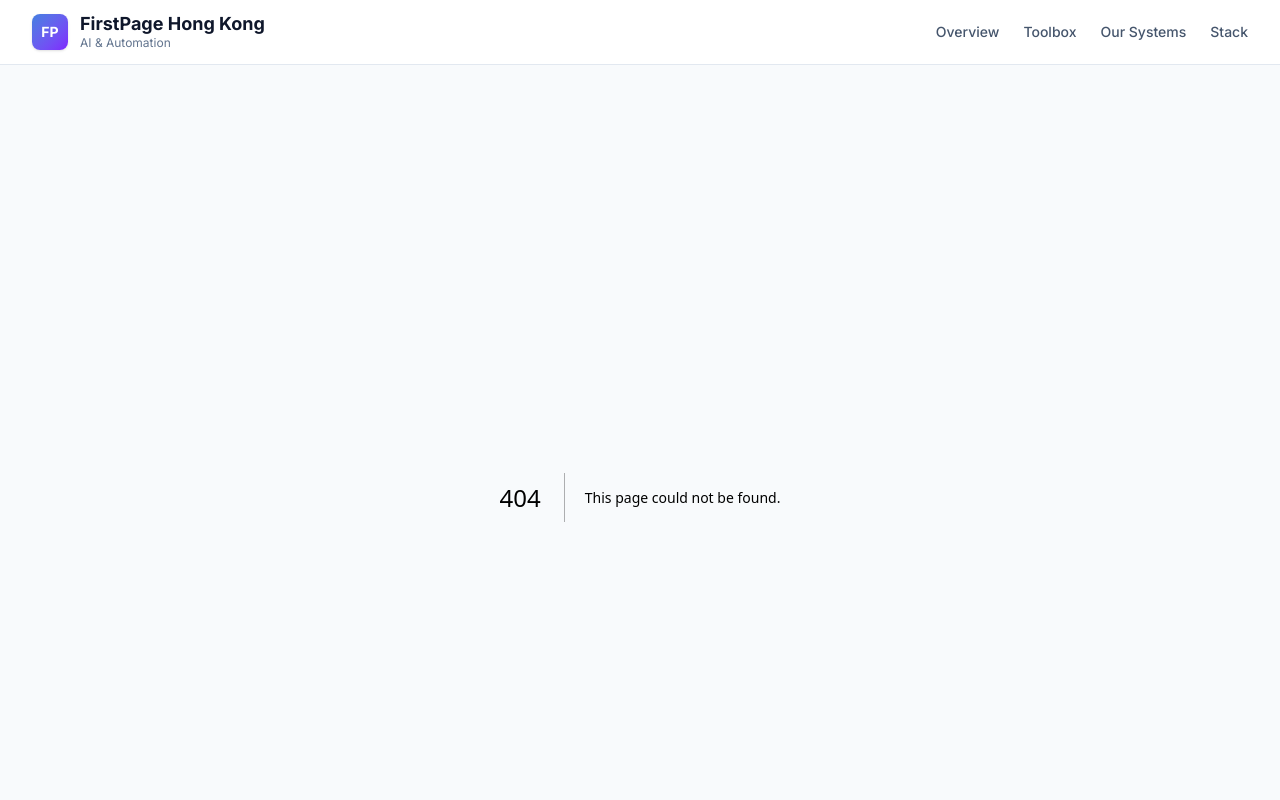
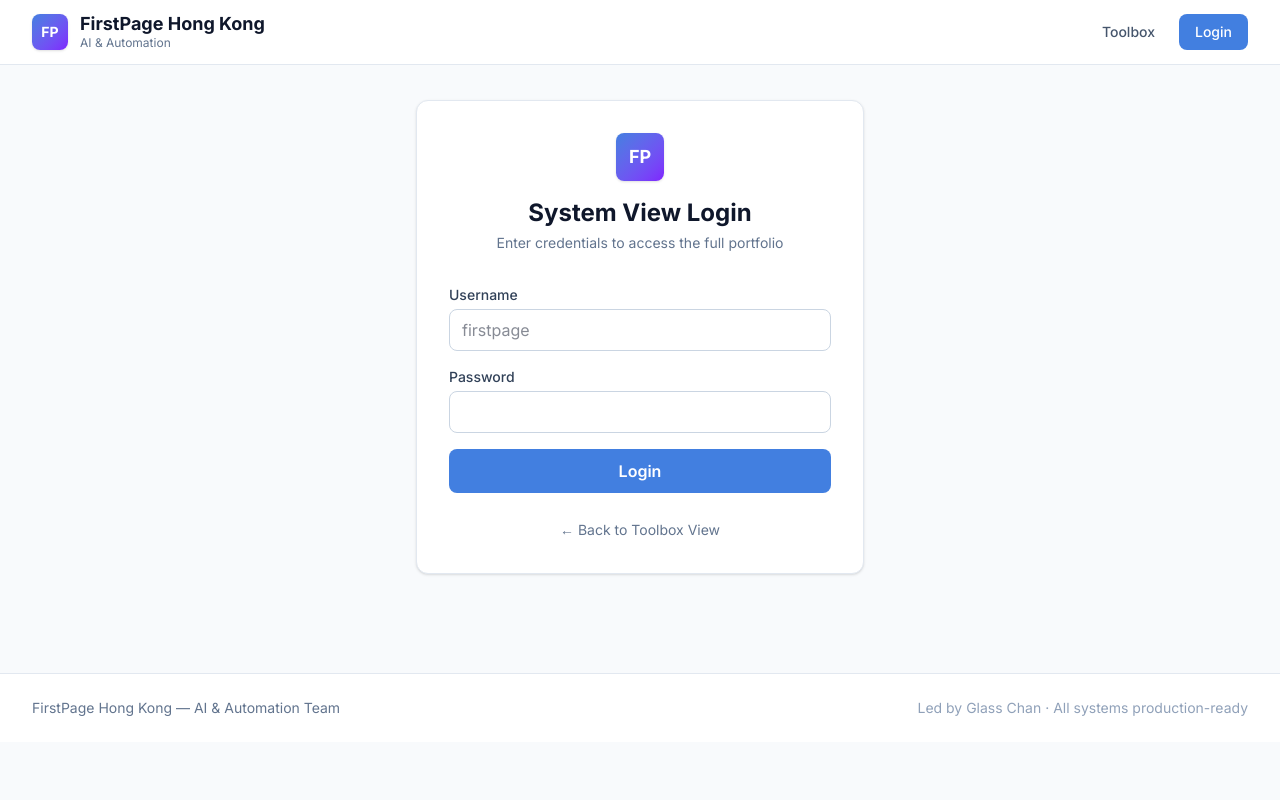
Before and after one commit to FirstPage-Glass/fp-toolbox, a Next.js app: page /login in a window 1280 px wide. Before the commit this address had no page. Shown: the top 800 px of the page. Built offline with nearby package versions, Linux system fonts and the light colour scheme.

Commit message:
feat: Basic Auth + cookie auth coexist — Basic Auth outer gate, cookie auth for view switching

```diff
--- /dev/null
+++ b/app/api/login/route.ts
@@ -0,0 +1,25 @@
+import { NextResponse } from "next/server";
+
+const VALID_USER = process.env.AUTH_USER || "firstpage";
+const VALID_PASS = process.env.AUTH_PASS || "TYRRs61MwW7vWR1M2i6EFJB9HCL7t5Eu";
+
+export async function POST(request: Request) {
+  const { username, password } = await request.json();
+
+  if (username === VALID_USER && password === VALID_PASS) {
+    const response = NextResponse.json({ success: true });
+    response.cookies.set("fp-auth", "authenticated", {
+      httpOnly: false,
+      secure: process.env.NODE_ENV === "production",
+      sameSite: "strict",
+      maxAge: 60 * 60 * 24 * 7,
+      path: "/",
+    });
+    return response;
+  }
+
+  return NextResponse.json(
+    { success: false, message: "Invalid credentials" },
+    { status: 401 }
+  );
+}
--- /dev/null
+++ b/app/api/logout/route.ts
@@ -0,0 +1,10 @@
+import { NextResponse } from "next/server";
+
+export async function POST() {
+  const response = NextResponse.json({ success: true });
+  response.cookies.set("fp-auth", "", {
+    maxAge: 0,
+    path: "/",
+  });
+  return response;
+}
--- a/app/components/NavBar.tsx
+++ b/app/components/NavBar.tsx
@@ -2,19 +2,40 @@
 
 import Link from "next/link";
 import { usePathname } from "next/navigation";
+import { useEffect, useState } from "react";
+
+function getAuthCookie() {
+  if (typeof document === "undefined") return null;
+  return document.cookie
+    .split("; ")
+    .find((row) => row.startsWith("fp-auth="))
+    ?.split("=")[1];
+}
 
 export default function NavBar() {
+  const [mounted, setMounted] = useState(false);
   const pathname = usePathname();
+
+  useEffect(() => {
+    const timer = setTimeout(() => setMounted(true), 0);
+    return () => clearTimeout(timer);
+  }, []);
+
+  const isLoggedIn = mounted && getAuthCookie() === "authenticated";
 
   const linkClass = (href: string) =>
     `text-sm font-medium transition-colors ${
-      pathname === href
-        ? "text-fp-500"
-        : "text-slate-600 hover:text-fp-500"
+      pathname === href ? "text-fp-500" : "text-slate-600 hover:text-fp-500"
     }`;
+
+  if (!mounted) {
+    return <nav className="hidden md:flex items-center gap-6" />;
+  }
 
   return (
     <nav className="hidden md:flex items-center gap-6">
+      {isLoggedIn ? (
+        <>
           <Link href="/" className={linkClass("/")}>
             Overview
           </Link>
@@ -27,6 +48,29 @@ export default function NavBar() {
           <Link href="/architecture" className={linkClass("/architecture")}>
             Stack
           </Link>
+          <button
+            onClick={async () => {
+              await fetch("/api/logout", { method: "POST" });
+              window.location.href = "/toolbox";
+            }}
+            className="text-sm font-medium text-slate-500 hover:text-red-500 transition-colors"
+          >
+            Logout
+          </button>
+        </>
+      ) : (
+        <>
+          <Link href="/toolbox" className={linkClass("/toolbox")}>
+            Toolbox
+          </Link>
+          <Link
+            href="/login"
+            className="text-sm font-medium px-4 py-2 bg-fp-500 hover:bg-fp-600 text-white rounded-lg transition-colors"
+          >
+            Login
+          </Link>
+        </>
+      )}
     </nav>
   );
 }
--- /dev/null
+++ b/app/login/page.tsx
@@ -0,0 +1,119 @@
+"use client";
+
+import { useState } from "react";
+import { useRouter } from "next/navigation";
+
+export default function LoginPage() {
+  const [username, setUsername] = useState("");
+  const [password, setPassword] = useState("");
+  const [error, setError] = useState("");
+  const [loading, setLoading] = useState(false);
+  const router = useRouter();
+
+  const handleSubmit = async (e: React.FormEvent) => {
+    e.preventDefault();
+    setError("");
+    setLoading(true);
+
+    try {
+      const res = await fetch("/api/login", {
+        method: "POST",
+        headers: { "Content-Type": "application/json" },
+        body: JSON.stringify({ username, password }),
+      });
+
+      const data = await res.json();
+
+      if (data.success) {
+        router.push("/");
+        router.refresh();
+      } else {
+        setError(data.message || "Invalid credentials");
+      }
+    } catch {
+      setError("Something went wrong. Please try again.");
+    } finally {
+      setLoading(false);
+    }
+  };
+
+  return (
+    <div className="min-h-[60vh] flex items-center justify-center">
+      <div className="w-full max-w-md">
+        <div className="bg-white rounded-xl shadow-sm border border-slate-200 p-8">
+          <div className="text-center mb-8">
+            <div className="w-12 h-12 bg-gradient-to-br from-fp-500 to-violet-600 rounded-lg flex items-center justify-center shadow-sm mx-auto mb-4">
+              <span className="text-white font-bold text-lg">FP</span>
+            </div>
+            <h1 className="text-2xl font-bold text-slate-900">
+              System View Login
+            </h1>
+            <p className="text-sm text-slate-500 mt-1">
+              Enter credentials to access the full portfolio
+            </p>
+          </div>
+
+          <form onSubmit={handleSubmit} className="space-y-4">
+            <div>
+              <label
+                htmlFor="username"
+                className="block text-sm font-medium text-slate-700 mb-1"
+              >
+                Username
+              </label>
+              <input
+                id="username"
+                type="text"
+                value={username}
+                onChange={(e) => setUsername(e.target.value)}
+                className="w-full px-3 py-2 border border-slate-300 rounded-lg focus:outline-none focus:ring-2 focus:ring-fp-500 focus:border-transparent text-slate-900"
+                placeholder="firstpage"
+                required
+              />
+            </div>
+
+            <div>
+              <label
+                htmlFor="password"
+                className="block text-sm font-medium text-slate-700 mb-1"
+              >
+                Password
+              </label>
+              <input
+                id="password"
+                type="password"
+                value={password}
+                onChange={(e) => setPassword(e.target.value)}
+                className="w-full px-3 py-2 border border-slate-300 rounded-lg focus:outline-none focus:ring-2 focus:ring-fp-500 focus:border-transparent text-slate-900"
+                required
+              />
+            </div>
+
+            {error && (
+              <div className="text-sm text-red-600 bg-red-50 border border-red-100 rounded-lg px-3 py-2">
+                {error}
+              </div>
+            )}
+
+            <button
+              type="submit"
+              disabled={loading}
+              className="w-full py-2.5 bg-fp-500 hover:bg-fp-600 text-white font-semibold rounded-lg transition-colors disabled:opacity-50 disabled:cursor-not-allowed"
+            >
+              {loading ? "Logging in..." : "Login"}
+            </button>
+          </form>
+
+          <div className="mt-6 text-center">
+            <a
+              href="/toolbox"
+              className="text-sm text-slate-500 hover:text-fp-500 transition-colors"
+            >
+              ← Back to Toolbox View
+            </a>
+          </div>
+        </div>
+      </div>
+    </div>
+  );
+}
--- a/middleware.ts
+++ b/middleware.ts
@@ -5,7 +5,7 @@ const BASIC_USER = "firstpage";
 const BASIC_PASS = "ilovefirstpage";
 const REALM = "FP Toolbox";
 
-function requireAuth() {
+function requireBasicAuth() {
   return new NextResponse("Authentication required", {
     status: 401,
     headers: { "WWW-Authenticate": `Basic realm="${REALM}"` },
@@ -15,28 +15,46 @@ function requireAuth() {
 export function middleware(request: NextRequest) {
   const { pathname } = request.nextUrl;
 
-  // Allow static assets and API routes without basic auth
-  if (
-    pathname.startsWith("/_next/") ||
-    pathname.startsWith("/api/") ||
-    pathname === "/favicon.ico"
-  ) {
+  // Allow static assets without auth
+  if (pathname.startsWith("/_next/") || pathname === "/favicon.ico") {
     return NextResponse.next();
   }
 
+  // ── 1. HTTP Basic Auth — outer gate for entire site ──
   const authHeader = request.headers.get("authorization");
   if (!authHeader || !authHeader.startsWith("Basic ")) {
-    return requireAuth();
+    return requireBasicAuth();
   }
-
   try {
     const decoded = atob(authHeader.slice(6));
     const [user, pass] = decoded.split(":");
     if (user !== BASIC_USER || pass !== BASIC_PASS) {
-      return requireAuth();
+      return requireBasicAuth();
     }
   } catch {
-    return requireAuth();
+    return requireBasicAuth();
+  }
+
+  // ── 2. Cookie auth — view-level (Toolbox vs System) ──
+  // API routes handle their own auth
+  if (pathname.startsWith("/api/")) {
+    return NextResponse.next();
+  }
+
+  const authCookie = request.cookies.get("fp-auth");
+  const isLoggedIn = authCookie?.value === "authenticated";
+
+  // Public paths — accessible after Basic Auth
+  if (pathname === "/toolbox" || pathname === "/login") {
+    if (isLoggedIn && pathname === "/login") {
+      return NextResponse.redirect(new URL("/", request.url));
+    }
+    return NextResponse.next();
+  }
+
+  // Not logged in → redirect to toolbox
+  if (!isLoggedIn) {
+    return NextResponse.redirect(new URL("/toolbox", request.url));
   }
 
   return NextResponse.next();
```
Lines whose indentation alone changed are shown as unchanged.
